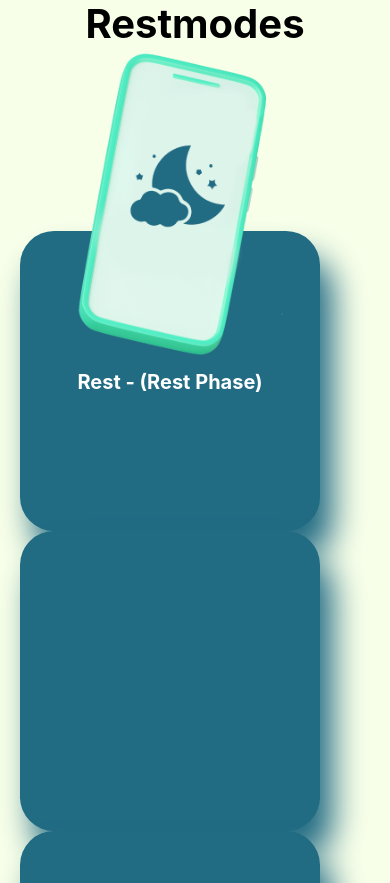
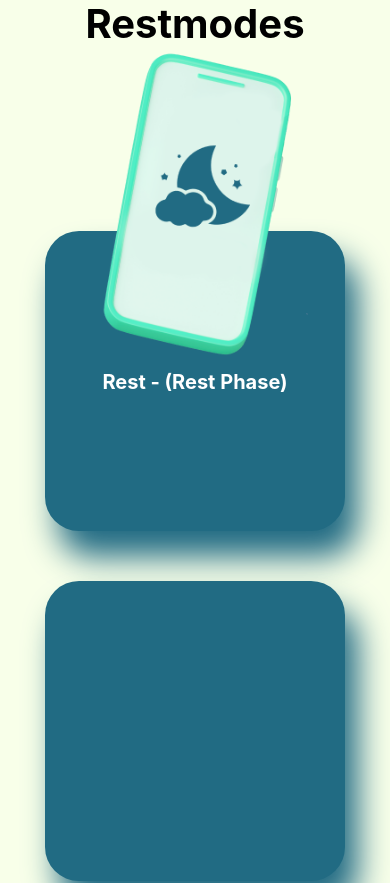
Before and after one commit to rest-token/frontend, a React (Create React App) app: page / in a window 390 px wide. Shown: the part 980-1863 px from the top of the page. Built offline with nearby package versions, Linux system fonts and the light colour scheme.

Commit message:
adjusted the css for restmode section

```diff
--- a/src/App.css
+++ b/src/App.css
@@ -49,7 +49,7 @@ main{
 .group--list{
   display: flex;
   flex-direction: row;
-  gap: 10%;
+  gap: 50px;
   justify-content: center;
   padding-top: 100px;
 }
@@ -86,5 +86,7 @@ main{
 @media(max-width: 800px) {
   .group--list{
     flex-direction: column;
+    gap: 50px;
+    align-items: center;
   }
 }
```
